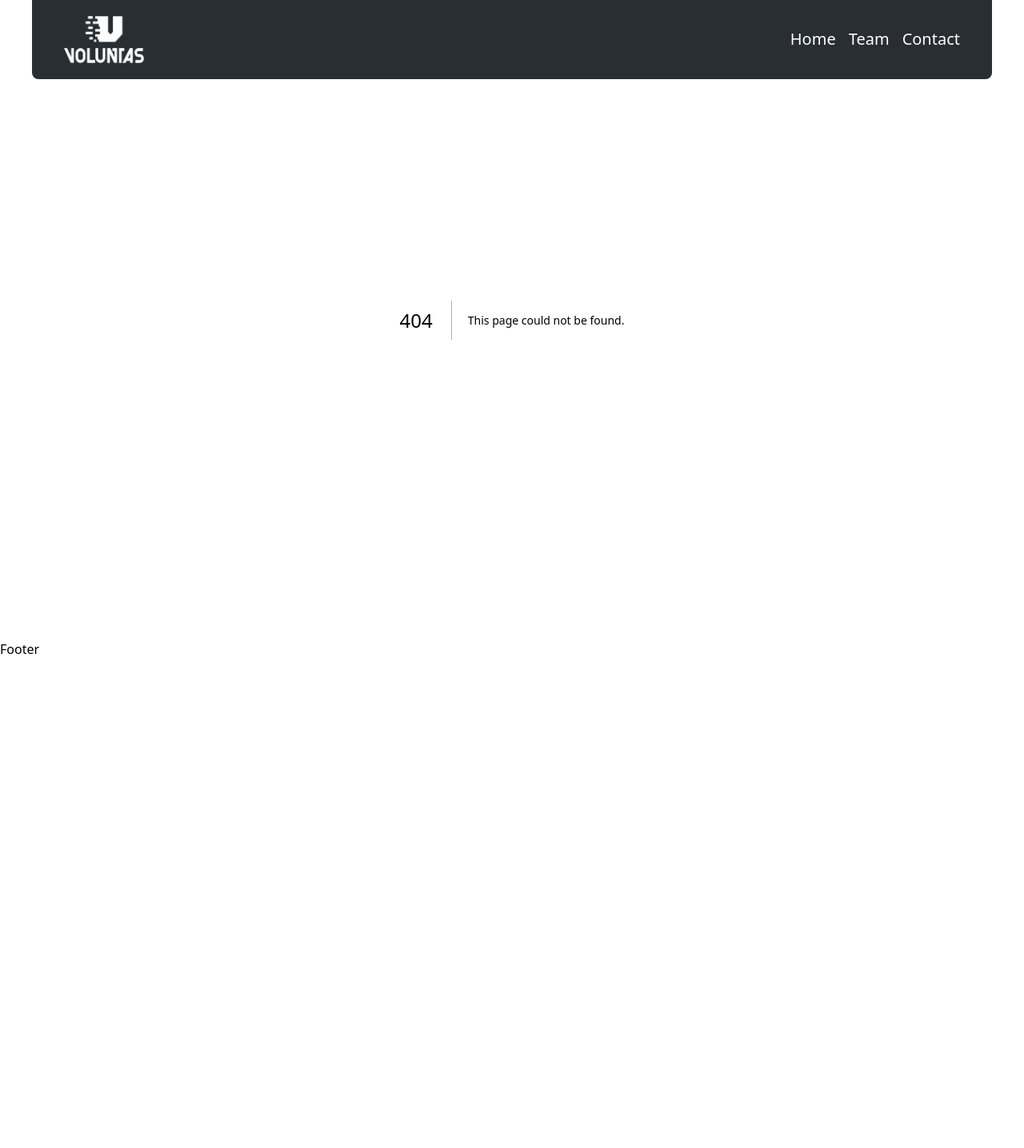
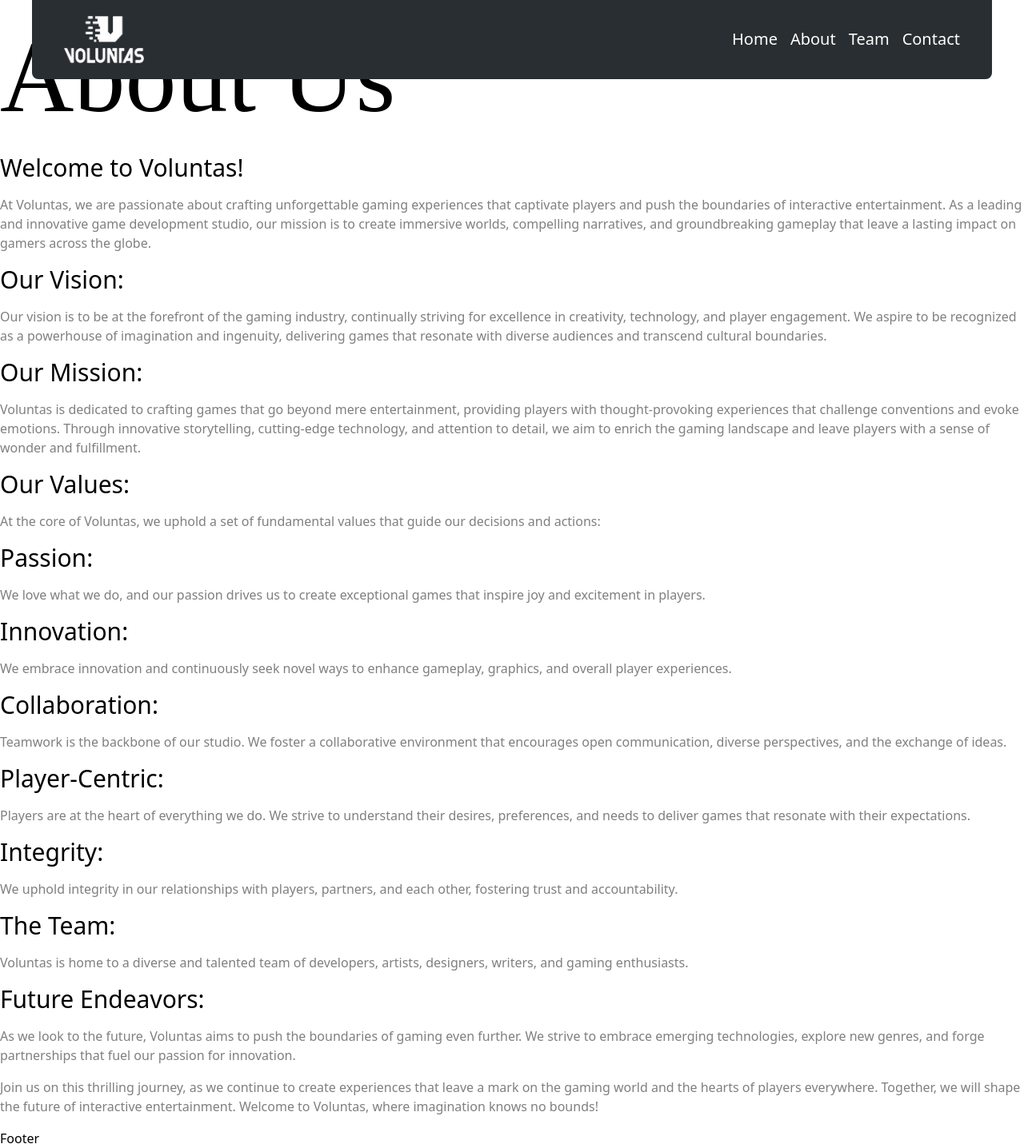
Before and after one commit to thefidanabdulla/VoluntasStudio, a Next.js app: page /about in a window 1280 px wide. Before the commit this address had no page. Shown: the whole page at 80% size. Before the commit the page ends 824 px from the top, so only its background shows below. Built offline with nearby package versions, Linux system fonts and the light colour scheme; a web font is replaced by a local one.

Commit message:
updated vers

```diff
--- a/components/About/index.jsx
+++ b/components/About/index.jsx
@@ -1,9 +1,12 @@
+import Link from "next/link";
 import React from "react";
 
 const Index = () => {
   return (
-    <div id="homeAbout" className="h-[500px] w-full flex justify-center">
+    <div id="homeAbout" className="w-full flex justify-center">
       <div className="xl:w-[1200px] w-full xl:px-0 px-4 pt-[100px]">
+        <div>
+          <div>
             <h1 className="aboutHeader text-[128px]">Who we are?</h1>
             <h2 className="text-3xl ">Welcome to Voluntas!</h2>
             <p className="text-[#000] text-opacity-50 my-4">
@@ -14,73 +17,18 @@ const Index = () => {
               compelling narratives, and groundbreaking gameplay that leave a
               lasting impact on gamers across the globe.
             </p>
-        <h2 className="text-3xl ">Our Vision:</h2>
-        <p className="text-[#000] text-opacity-50 my-4">
-          Our vision is to be at the forefront of the gaming industry,
-          continually striving for excellence in creativity, technology, and
-          player engagement. We aspire to be recognized as a powerhouse of
-          imagination and ingenuity, delivering games that resonate with diverse
-          audiences and transcend cultural boundaries.
-        </p>
-        <h2 className="text-3xl ">Our Mission:</h2>
-        <p className="text-[#000] text-opacity-50 my-4">
-          Voluntas is dedicated to crafting games that go beyond mere
-          entertainment, providing players with thought-provoking experiences
-          that challenge conventions and evoke emotions. Through innovative
-          storytelling, cutting-edge technology, and attention to detail, we aim
-          to enrich the gaming landscape and leave players with a sense of
-          wonder and fulfillment.
-        </p>
-        <h2 className="text-3xl ">Our Values:</h2>
-        <p className="text-[#000] text-opacity-50 my-4">
-          At the core of Voluntas, we uphold a set of fundamental values that
-          guide our decisions and actions:
-        </p>
-        <h2 className="text-3xl ">Passion: </h2>
-        <p className="text-[#000] text-opacity-50 my-4">
-          We love what we do, and our passion drives us to create exceptional
-          games that inspire joy and excitement in players.
-        </p>
-        <h2 className="text-3xl ">Innovation: </h2>
-        <p className="text-[#000] text-opacity-50 my-4">
-          We embrace innovation and continuously seek novel ways to enhance
-          gameplay, graphics, and overall player experiences.
-        </p>
-        <h2 className="text-3xl ">Collaboration: </h2>
-        <p className="text-[#000] text-opacity-50 my-4">
-          Teamwork is the backbone of our studio. We foster a collaborative
-          environment that encourages open communication, diverse perspectives,
-          and the exchange of ideas.
-        </p>
-        <h2 className="text-3xl ">Player-Centric: </h2>
-        <p className="text-[#000] text-opacity-50 my-4">
-          Players are at the heart of everything we do. We strive to understand
-          their desires, preferences, and needs to deliver games that resonate
-          with their expectations.
-        </p>
-        <h2 className="text-3xl ">Integrity: </h2>
-        <p className="text-[#000] text-opacity-50 my-4">
-          We uphold integrity in our relationships with players, partners, and
-          each other, fostering trust and accountability.
-        </p>
-        <h2 className="text-3xl ">The Team:</h2>
-        <p className="text-[#000] text-opacity-50 my-4">
-          Voluntas is home to a diverse and talented team of developers,
-          artists, designers, writers, and gaming enthusiasts.
-        </p>
-        <h2 className="text-3xl ">Future Endeavors:</h2>
-        <p className="text-[#000] text-opacity-50 my-4">
-          As we look to the future, Voluntas aims to push the boundaries of
-          gaming even further. We strive to embrace emerging technologies,
-          explore new genres, and forge partnerships that fuel our passion for
-          innovation.
-        </p>
-        <p className="text-[#000] text-opacity-50 my-4">
-          Join us on this thrilling journey, as we continue to create
-          experiences that leave a mark on the gaming world and the hearts of
-          players everywhere. Together, we will shape the future of interactive
-          entertainment. Welcome to Voluntas, where imagination knows no bounds!
-        </p>
+            <Link href={"/about"}>
+              <button className="text-white bg-[#292E32] hover:bg-[#1e2225] transition-all py-4 px-10 text-lg rounded-lg mt-4">
+                About Us
+              </button>
+            </Link>
+          </div>
+
+          <div>
+
+          </div>
+
+        </div>
       </div>
     </div>
   );
--- a/components/Layout/Navbar.jsx
+++ b/components/Layout/Navbar.jsx
@@ -13,6 +13,7 @@ const Navbar = () => {
         <div>
           <div className='flex items-center gap-4'>
             <Link href={'/'} className='text-white text-xl hover:text-[#f6dc41] transition-all'>Home</Link>
+            <Link href={'/about'} className='text-white text-xl hover:text-[#f6dc41] transition-all'>About</Link>
             <Link href={'/team'} className='text-white text-xl hover:text-[#f6dc41] transition-all'>Team</Link>
             <Link href={'/contact'} className='text-white text-xl hover:text-[#f6dc41] transition-all'>Contact</Link>
           </div>
--- /dev/null
+++ b/pages/about/index.jsx
@@ -0,0 +1,87 @@
+import React from 'react'
+
+const Index = () => {
+  return (
+    <div>
+        <h1 className="aboutHeader text-[128px]">About Us</h1>
+        <h2 className="text-3xl ">Welcome to Voluntas!</h2>
+        <p className="text-[#000] text-opacity-50 my-4">
+          At Voluntas, we are passionate about crafting unforgettable gaming
+          experiences that captivate players and push the boundaries of
+          interactive entertainment. As a leading and innovative game
+          development studio, our mission is to create immersive worlds,
+          compelling narratives, and groundbreaking gameplay that leave a
+          lasting impact on gamers across the globe.
+        </p>
+        <h2 className="text-3xl ">Our Vision:</h2>
+        <p className="text-[#000] text-opacity-50 my-4">
+          Our vision is to be at the forefront of the gaming industry,
+          continually striving for excellence in creativity, technology, and
+          player engagement. We aspire to be recognized as a powerhouse of
+          imagination and ingenuity, delivering games that resonate with diverse
+          audiences and transcend cultural boundaries.
+        </p>
+        <h2 className="text-3xl ">Our Mission:</h2>
+        <p className="text-[#000] text-opacity-50 my-4">
+          Voluntas is dedicated to crafting games that go beyond mere
+          entertainment, providing players with thought-provoking experiences
+          that challenge conventions and evoke emotions. Through innovative
+          storytelling, cutting-edge technology, and attention to detail, we aim
+          to enrich the gaming landscape and leave players with a sense of
+          wonder and fulfillment.
+        </p>
+        <h2 className="text-3xl ">Our Values:</h2>
+        <p className="text-[#000] text-opacity-50 my-4">
+          At the core of Voluntas, we uphold a set of fundamental values that
+          guide our decisions and actions:
+        </p>
+        <h2 className="text-3xl ">Passion: </h2>
+        <p className="text-[#000] text-opacity-50 my-4">
+          We love what we do, and our passion drives us to create exceptional
+          games that inspire joy and excitement in players.
+        </p>
+        <h2 className="text-3xl ">Innovation: </h2>
+        <p className="text-[#000] text-opacity-50 my-4">
+          We embrace innovation and continuously seek novel ways to enhance
+          gameplay, graphics, and overall player experiences.
+        </p>
+        <h2 className="text-3xl ">Collaboration: </h2>
+        <p className="text-[#000] text-opacity-50 my-4">
+          Teamwork is the backbone of our studio. We foster a collaborative
+          environment that encourages open communication, diverse perspectives,
+          and the exchange of ideas.
+        </p>
+        <h2 className="text-3xl ">Player-Centric: </h2>
+        <p className="text-[#000] text-opacity-50 my-4">
+          Players are at the heart of everything we do. We strive to understand
+          their desires, preferences, and needs to deliver games that resonate
+          with their expectations.
+        </p>
+        <h2 className="text-3xl ">Integrity: </h2>
+        <p className="text-[#000] text-opacity-50 my-4">
+          We uphold integrity in our relationships with players, partners, and
+          each other, fostering trust and accountability.
+        </p>
+        <h2 className="text-3xl ">The Team:</h2>
+        <p className="text-[#000] text-opacity-50 my-4">
+          Voluntas is home to a diverse and talented team of developers,
+          artists, designers, writers, and gaming enthusiasts.
+        </p>
+        <h2 className="text-3xl ">Future Endeavors:</h2>
+        <p className="text-[#000] text-opacity-50 my-4">
+          As we look to the future, Voluntas aims to push the boundaries of
+          gaming even further. We strive to embrace emerging technologies,
+          explore new genres, and forge partnerships that fuel our passion for
+          innovation.
+        </p>
+        <p className="text-[#000] text-opacity-50 my-4">
+          Join us on this thrilling journey, as we continue to create
+          experiences that leave a mark on the gaming world and the hearts of
+          players everywhere. Together, we will shape the future of interactive
+          entertainment. Welcome to Voluntas, where imagination knows no bounds!
+        </p>
+    </div>
+  )
+}
+
+export default Index
```
Lines whose indentation alone changed are shown as unchanged.
